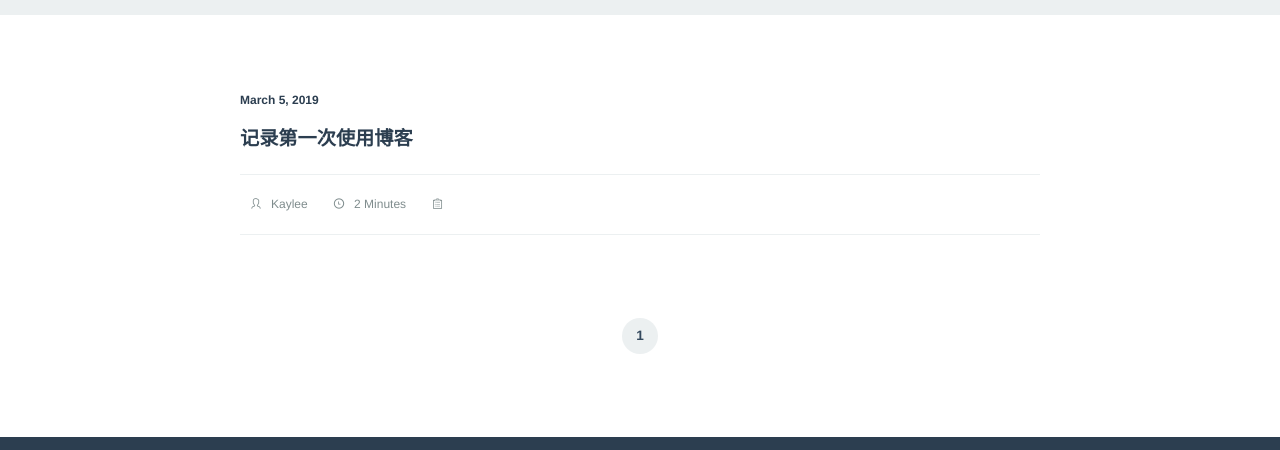
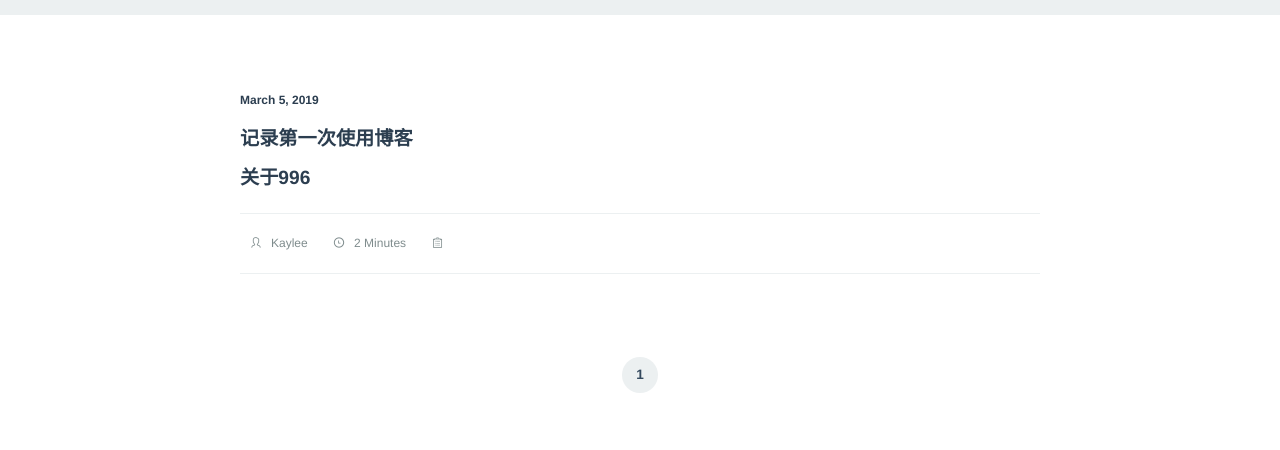
Before and after one commit to Kayleeops/Kayleeops.github.io, a plain HTML site: page index.html in a window 1280 px wide. Shown: the part 647-1097 px from the top of the page. Drawn offline with Linux system fonts and the light colour scheme.

Commit message:
Update index.html

```diff
--- a/index.html
+++ b/index.html
@@ -39,6 +39,7 @@
 <li>
 <p class="date">March 5, 2019</p>
 <h4 class="title"><a href="/2019/03/05/HEXO搭建博客 01/">记录第一次使用博客</a></h4>
+  <h4 class="title"><a href="/2019/03/05/关于996/">关于996</a></h4>
 <div class="excerpt"></div>
 <ul class="meta">
 <li>
```
